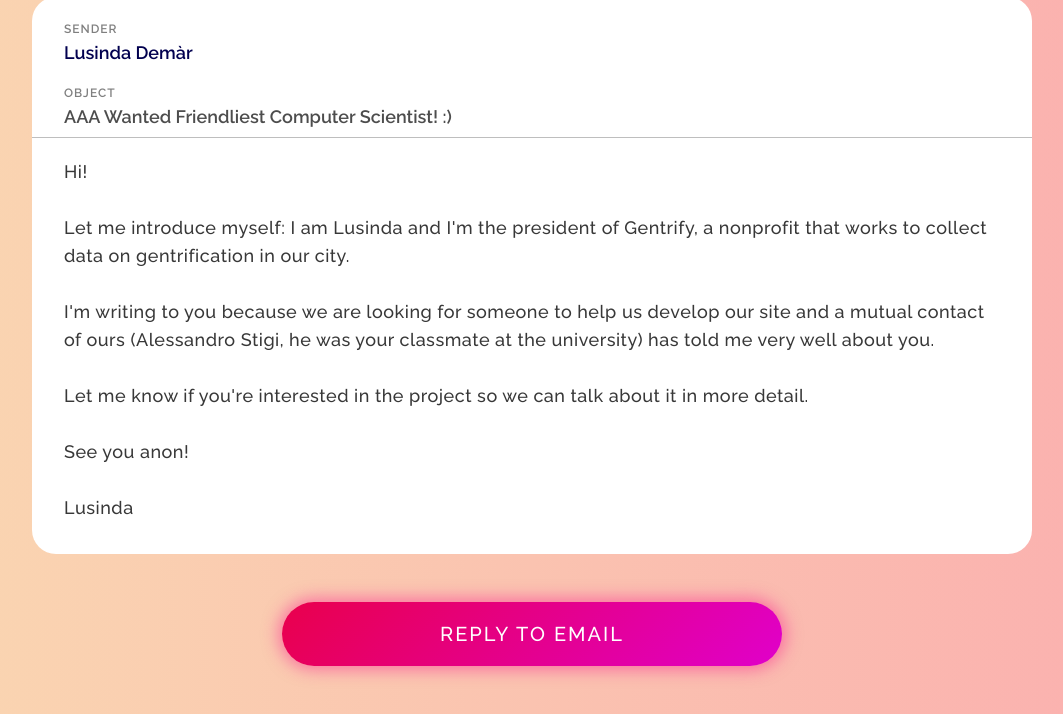
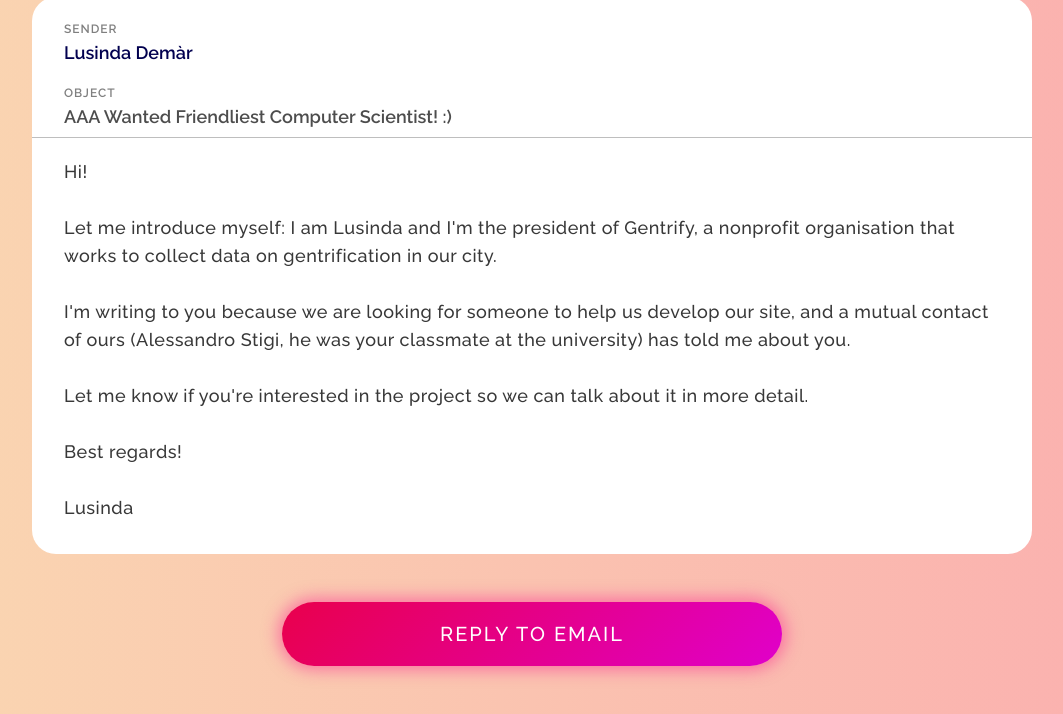
Before and after one commit to FrankieBortot/last-words-eng, a plain HTML site: page index.html in a window 1280 px wide. Shown: the part 947-1661 px from the top of the page, without its empty margins (108-1171 px from the left). Drawn offline with nearby package versions, Linux system fonts and the light colour scheme.

Commit message:
Update index.html

```diff
--- a/index.html
+++ b/index.html
@@ -97,13 +97,13 @@
 
   Hi! <br>
   <br>
-  Let me introduce myself: I am Lusinda and I'm the president of Gentrify, a nonprofit that works to collect data on gentrification in our city. <br>
+  Let me introduce myself: I am Lusinda and I'm the president of Gentrify, a nonprofit organisation that works to collect data on gentrification in our city. <br>
   <br>
-  I'm writing to you because we are looking for someone to help us develop our site and a mutual contact of ours (Alessandro Stigi, he was your classmate at the university) has told me very well about you.<br>
+  I'm writing to you because we are looking for someone to help us develop our site, and a mutual contact of ours (Alessandro Stigi, he was your classmate at the university) has told me about you.<br>
   <br>
   Let me know if you're interested in the project so we can talk about it in more detail.<br>
 <br>
-  See you anon!<br>
+  Best regards!<br>
 <br>
   Lusinda
 
```
